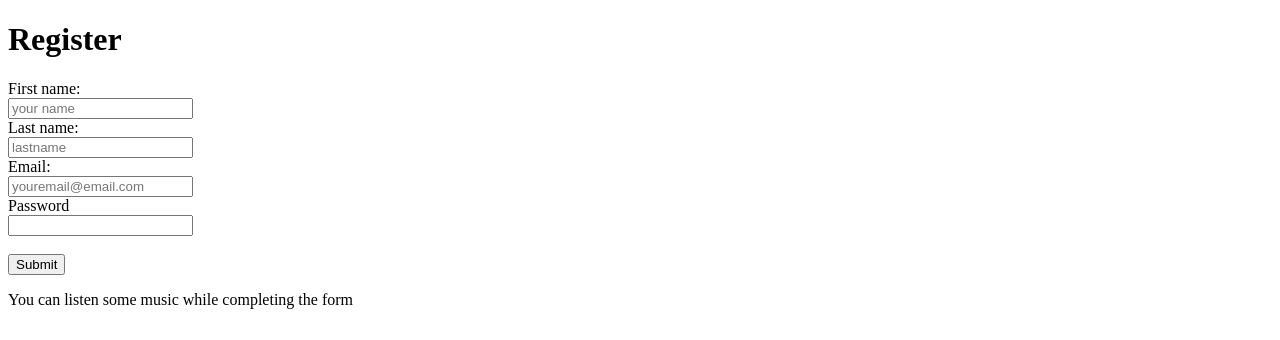
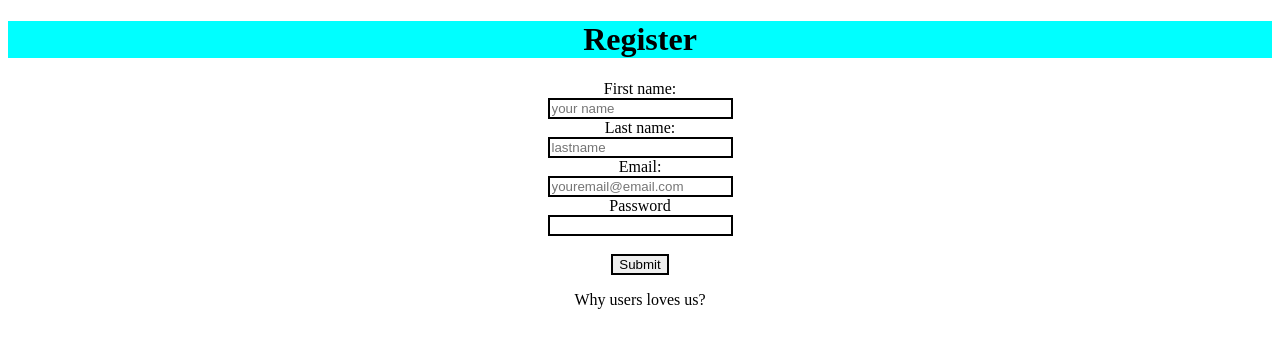
Before and after one commit to albertoecf/family_social, a Django app: template socialmedia/templates/resources_html/form_html.html in a window 1280 px wide. Shown: the top 340 px of the page. Run offline with Django 3.2, Linux system fonts and the light colour scheme; the template is opened without the code that fills it, so the values that code supplies are empty.

Commit message:
feat : form and style

```diff
--- /dev/null
+++ b/socialmedia/templates/resources_html/form_css.css
@@ -0,0 +1,19 @@
+H1 {
+  text-align: center;
+  background-color: aqua;
+}
+
+body {
+    text-align: center;
+}
+form {
+    display: inline-block;
+}
+
+#question_p {
+  border: 4px sollid blue;
+}
+
+input {
+  border: 2px solid black;
+}
--- a/socialmedia/templates/resources_html/form_html.html
+++ b/socialmedia/templates/resources_html/form_html.html
@@ -4,6 +4,7 @@
     <meta charset="utf-8">
     <title></title>
   </head>
+    <link rel="stylesheet" href="form_css.css">
   <body>
       <h1>Register</h1>
       <form class="" action="upload_claim.html" method="post">
@@ -23,10 +24,10 @@
 
         <br><br><input type="submit" value="Submit">
       </form>
-      <p>You can listen some music while completing the form</p>
+      <p id='question_p'>Why users loves us?</p>
       <br>
-      <iframe width="560" height="315"
-              src="https://www.youtube.com/embed/1vwfaemreeI"
+      <iframe width="300" height="300"
+              src="https://www.youtube.com/embed/LW0VHZhTEAg"
               title="YouTube video player" frameborder="0"
               allow="accelerometer; autoplay; clipboard-write; encrypted-media;
               picture-in-picture" allowfullscreen>
--- a/socialmedia/templates/resources_html/match_found.html
+++ b/socialmedia/templates/resources_html/match_found.html
@@ -3,6 +3,7 @@
   <head>
     <title></title>
   </head>
+  <link rel="stylesheet" href="form_css.css">
   <body>
     <h4>Damage Found!</h4>
     <img src="corolla_damage.jpg" alt="not image found">
--- a/socialmedia/templates/resources_html/upload_claim.html
+++ b/socialmedia/templates/resources_html/upload_claim.html
@@ -4,14 +4,16 @@
     <meta charset="utf-8">
     <title></title>
   </head>
+  <link rel="stylesheet" href="form_css.css">
   <body>
       <h1>Let's analyse damages</h1>
       <h5>Please, fill required information</h5>
-      <form class="" action="match.html" method="post">
+      <form class="" action="match_found.html" method="post">
       <label for="vehicle">Select your vehicle</label>
       <br><select name="vehicle" id="vehicle">
         <option value="golf">Golf 2011</option>
         <option value="hilux">Hilux</option>
+        <option value="corolla">Corolla</option>
         <option value="tesla3">Tesla3</option>
         <option value="ford_f150">Ford 150</option>
       </select>
```
